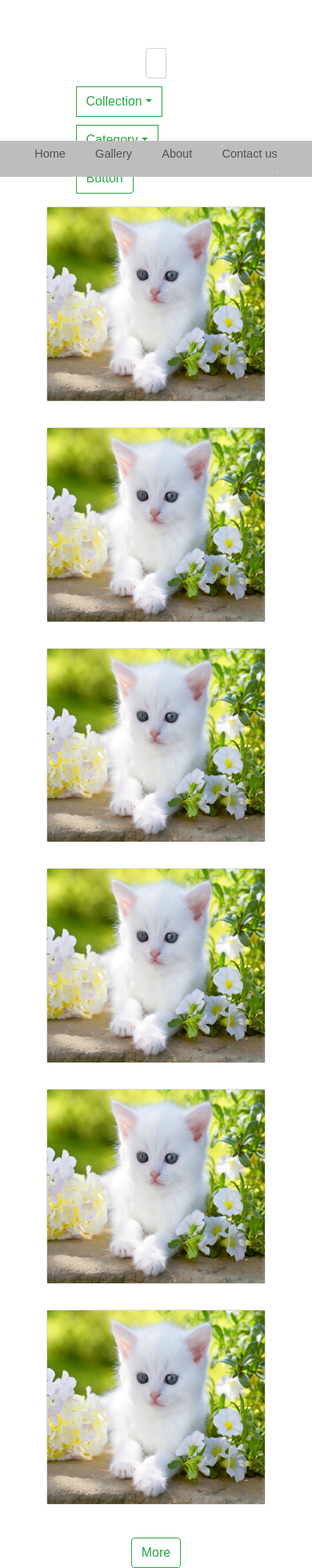
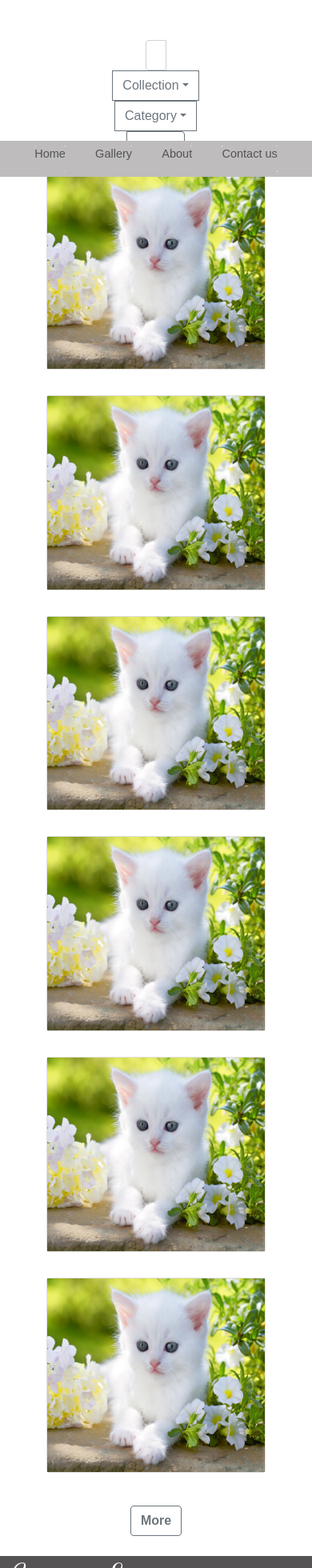
Before and after one commit to Marwa-Hodeib/Sequence-and-Beads, a React (Create React App) app in the folder front/: page /gallery in a window 390 px wide. Shown: the top 1960 px of the page at 80% size. Built offline with nearby package versions, Linux system fonts and the light colour scheme; the HTML template or start-up script is replaced by a standard one.

Commit message:
gallery edit

```diff
--- a/front/src/components/card/card.js
+++ b/front/src/components/card/card.js
@@ -13,10 +13,10 @@ function Card(props) {
           <div class="card_col_div_text">
             <Button
               class="Description"
-              variant="outline-success"
+              variant="outline-light"
               onClick={() => setShow(true)}
             >
-              Purshase
+              <strong>Description</strong>
             </Button>
           </div>
         </div>
@@ -30,7 +30,7 @@ function Card(props) {
       >
         <Modal.Header closeButton>
           <Modal.Title id="example-modal-sizes-title-lg">
-            Item Description
+            <strong>Item Description</strong>
           </Modal.Title>
         </Modal.Header>
         <Modal.Body>
--- a/front/src/components/filter/filter.css
+++ b/front/src/components/filter/filter.css
@@ -1,14 +1,17 @@
 .filter {
   font-family: sans-serif;
 }
+.filter > .form-control {
+  border-color: gray;
+}
 @media only screen and (max-width: 600px) {
-  .input-group {
+  .filter > .input-group {
     display: flex !important;
     flex-direction: column !important;
     align-items: center !important;
   }
-  .form-control,
-  .input-group-append {
+  .filter > .form-control,
+  .filter > .input-group-append {
     width: 200px;
     margin-top: 10px;
   }
--- a/front/src/components/filter/filter.js
+++ b/front/src/components/filter/filter.js
@@ -21,12 +21,12 @@ export class searchBar extends React.Component {
             placeholder="type to Search"
             aria-label="Search"
             aria-describedby="basic-addon2"
-            variant="outline-success"
+            variant="outline-secondary"
           />
 
           <DropdownButton
             as={InputGroup.Append}
-            variant="outline-success"
+            variant="outline-secondary"
             title="Collection"
             id="input-group-dropdown-2"
           >
@@ -38,7 +38,7 @@ export class searchBar extends React.Component {
           </DropdownButton>
           <DropdownButton
             as={InputGroup.Append}
-            variant="outline-success"
+            variant="outline-secondary"
             title="Category"
             id="input-group-dropdown-2"
           >
@@ -49,7 +49,7 @@ export class searchBar extends React.Component {
             <Dropdown.Item href="#">Separated link</Dropdown.Item>
           </DropdownButton>
           <InputGroup.Append>
-            <Button variant="outline-success">Button</Button>
+            <Button variant="outline-secondary">Button</Button>
           </InputGroup.Append>
         </InputGroup>
       </div>
--- a/front/src/components/modalWindow/modalWindow.css
+++ b/front/src/components/modalWindow/modalWindow.css
@@ -7,6 +7,7 @@
   margin-top: 5%;
   font-family: sans-serif;
   font-size: 1.1em;
+  font-weight: bold;
 }
 .modalWindow_mainImg {
   height: 350px;
--- a/front/src/components/modalWindow/modalwindow.js
+++ b/front/src/components/modalWindow/modalwindow.js
@@ -27,10 +27,6 @@ export class modalWindow extends React.Component {
               <td>good....</td>
             </tr>
             <tr>
-              <td>Price: </td>
-              <td>12$</td>
-            </tr>
-            <tr>
               <td>Quantity: </td>
               <td>12</td>
             </tr>
@@ -47,13 +43,15 @@ export class modalWindow extends React.Component {
             </tr>
           </table>
           <InputGroup.Append class="modalWindow_showPrice">
-            <Button variant="outline-success">Show Price</Button>
+            <Button variant="warning">
+              <strong>Show Price</strong>
+            </Button>
           </InputGroup.Append>
 
           <p class="modalWindow_price">50$</p>
           <InputGroup.Append class="modalWindow_purshase">
-            <Button class="modalWindow_purshase" variant="outline-success">
-              Purshase
+            <Button class="modalWindow_purshase" variant="success">
+              <strong>Purshase</strong>
             </Button>
           </InputGroup.Append>
         </div>
--- a/front/src/pages/gallery/gallery.css
+++ b/front/src/pages/gallery/gallery.css
@@ -1,3 +1,7 @@
+.hello {
+  position: absolute;
+  top: 0px;
+}
 .gallery {
   margin: auto;
   font-family: sans-serif;
--- a/front/src/pages/gallery/gallery.js
+++ b/front/src/pages/gallery/gallery.js
@@ -9,7 +9,7 @@ import { Button, Modal } from "react-bootstrap";
 function Gallery(props) {
   return (
     <div className="gallery">
-      <Header />
+      <Header class="hello" />
       <div className="gallery_filter">
         <Filter />
       </div>
@@ -23,8 +23,8 @@ function Gallery(props) {
         <Card />
       </div>
       <div className="galleryButtonMore">
-        <Button className="More" variant="outline-success">
-          More
+        <Button className="More" variant="outline-secondary">
+          <strong>More</strong>
         </Button>
       </div>
       <Footer />
```
